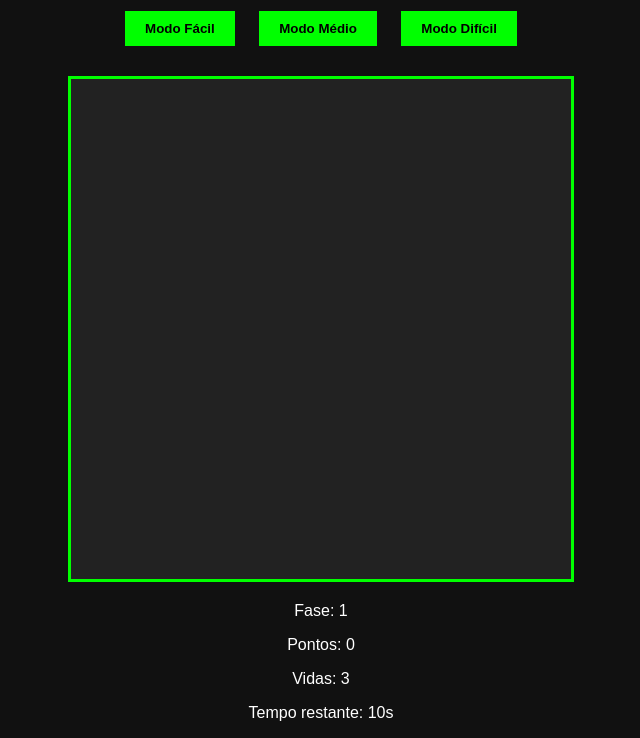
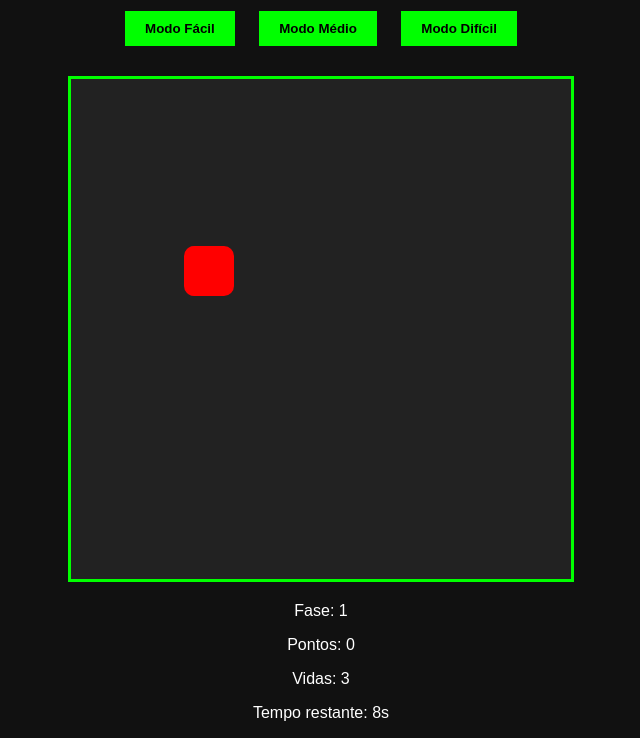
Before and after one commit to Davi-bit7041121/site-padaria, a plain HTML site: page index.html in a window 1280 px wide. Both pictures are taken after a click on the button "Modo Fácil". Shown: the part 80-818 px from the top of the page, without its empty margins (319-959 px from the left). Drawn offline with Linux system fonts and the light colour scheme.

Commit message:
index.html

```diff
--- a/index.html
+++ b/index.html
@@ -77,18 +77,18 @@
     let pontos = 0;
     let vidas = 3;
     let tempo = 10;
-    let intervalo;
     let contador;
     let dificuldade = 'medio';
 
-    const tempos = {
-      facil: 2000,
-      medio: 1200,
-      dificil: 700
+    const temposPorModo = {
+      facil: 10,
+      medio: 6,
+      dificil: 3
     };
 
     function setarModo(modo) {
       dificuldade = modo;
+      tempo = temposPorModo[modo];
       resetarJogo();
     }
 
@@ -105,9 +105,8 @@
         somAcerto.play();
         pontos++;
         fase++;
-        tempo = 10;
+        tempo = temposPorModo[dificuldade];
         atualizarInfo();
-        clearTimeout(intervalo);
         clearInterval(contador);
         iniciarFase();
       };
@@ -139,19 +138,19 @@
             resetarJogo();
           } else {
             fase++;
-      tempo = 10;
+            tempo = temposPorModo[dificuldade];
             atualizarInfo();
             iniciarFase();
           }
         }
       }, 1000);
-
+    }
 
     function resetarJogo() {
       fase = 1;
       pontos = 0;
       vidas = 3;
-      tempo = 10;
+      tempo = temposPorModo[dificuldade];
       atualizarInfo();
       iniciarFase();
     }
```
Lines whose indentation alone changed are shown as unchanged.
